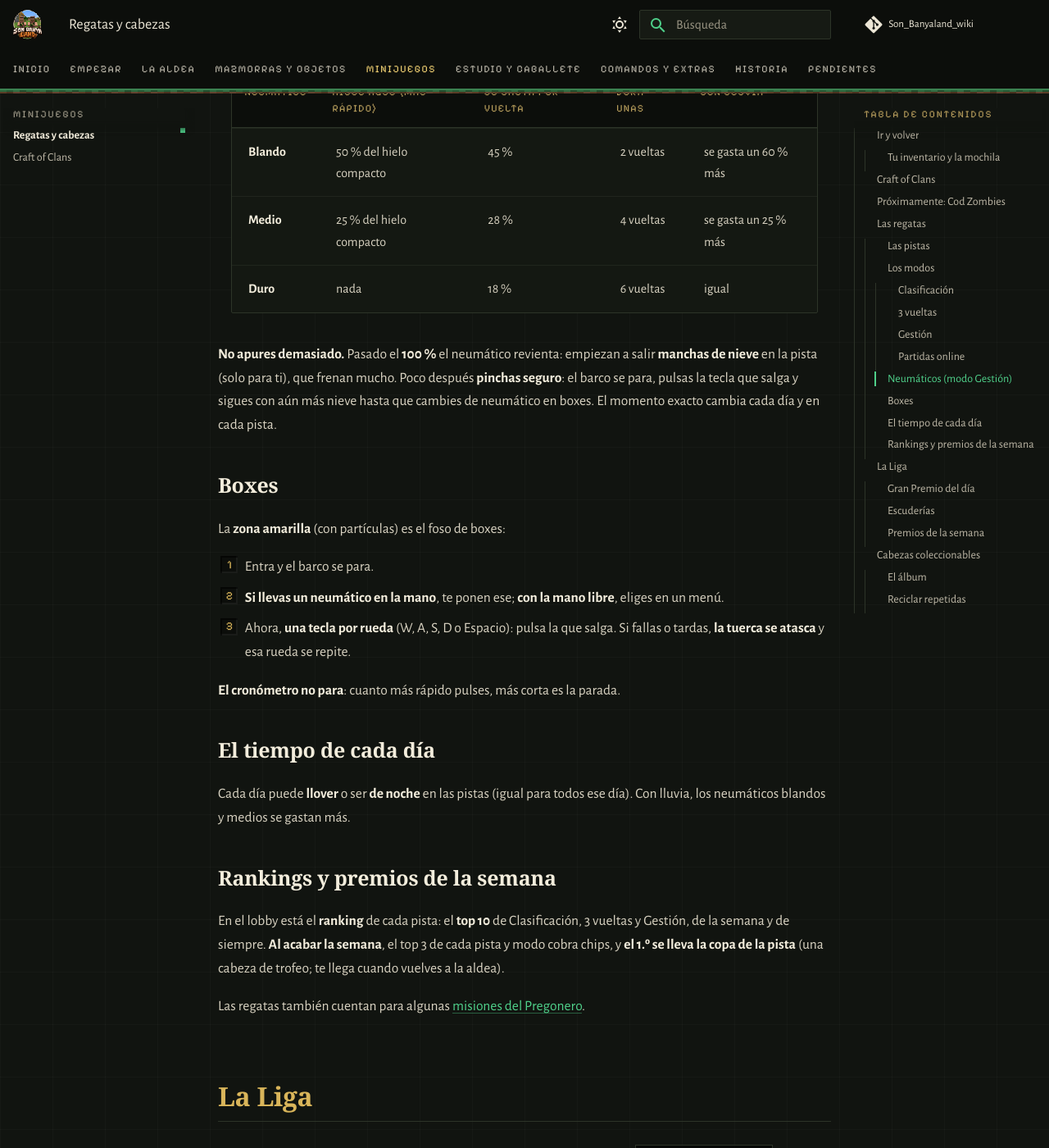
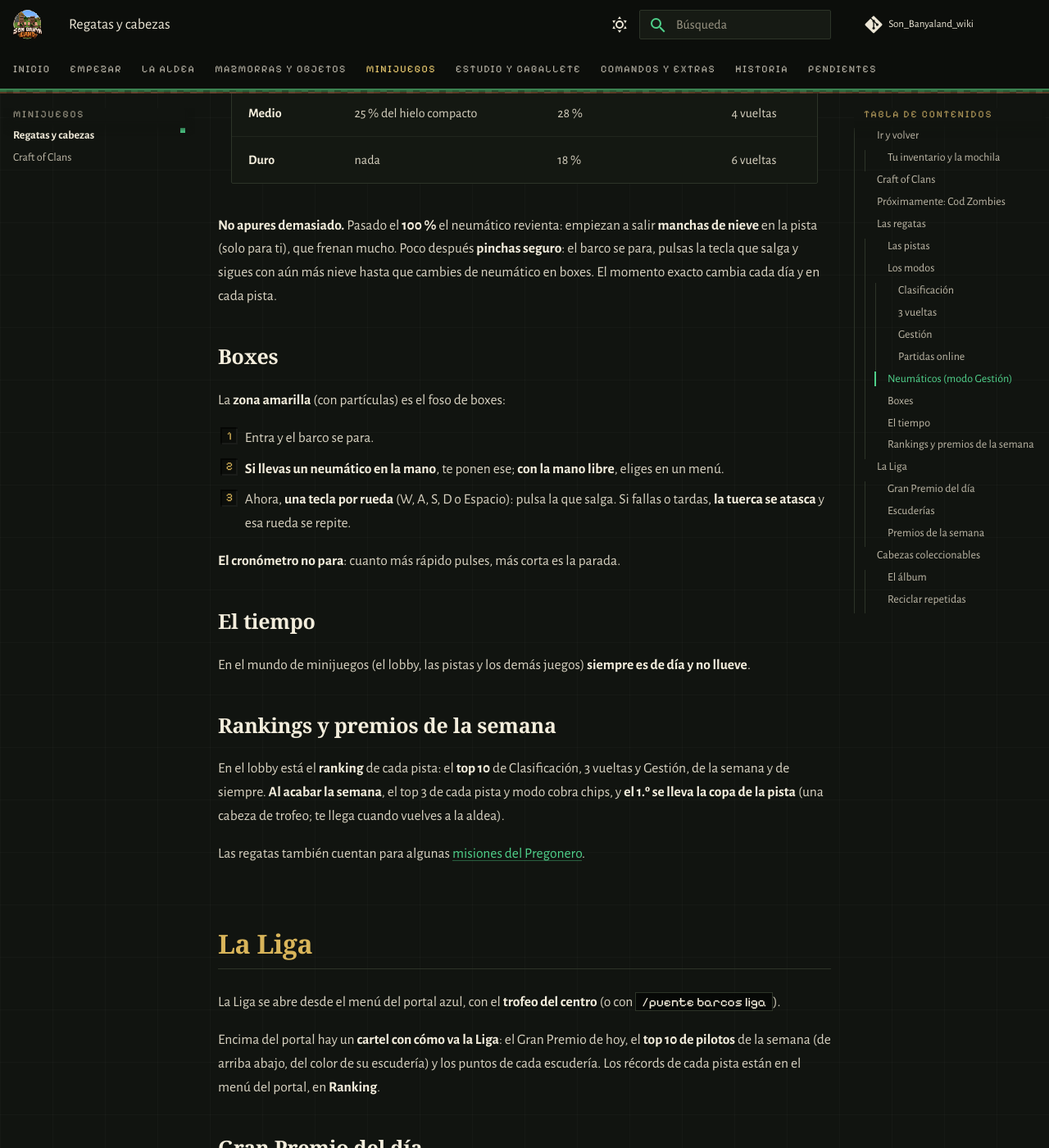
Before and after one commit to PigPilgrim/Son_Banyaland_wiki, an MkDocs documentation site: the page built from docs/minijuegos.md, in a window 1280 px wide and 1400 px high, scrolled down 4155 px. Shown: the whole window at 82% size. Built offline with MkDocs 1.6.1 and Material for MkDocs 9.7.7, drawn with Linux system fonts in a browser that asks for light colours; some web fonts are replaced; comment, search, counter and statistics services are not loaded; some of the changed text lies outside the part shown.

Commit message:
Barcos: cartel con la clasificación de la Liga; en minijuegos siempre es de día y no llueve
Co-Authored-By: Claude Opus 5.5 <noreply@anthropic.com>

```diff
--- a/docs/_generado/neumaticos.md
+++ b/docs/_generado/neumaticos.md
@@ -1,5 +1,5 @@
-| Neumático | Hielo azul (más rápido) | Se gasta por vuelta | Dura unas | Con lluvia |
-|---|---|---|---|---|
-| **Blando** | 50 % del hielo compacto | 45 % | 2 vueltas | se gasta un 60 % más |
-| **Medio** | 25 % del hielo compacto | 28 % | 4 vueltas | se gasta un 25 % más |
-| **Duro** | nada | 18 % | 6 vueltas | igual |
+| Neumático | Hielo azul (más rápido) | Se gasta por vuelta | Dura unas |
+|---|---|---|---|
+| **Blando** | 50 % del hielo compacto | 45 % | 2 vueltas |
+| **Medio** | 25 % del hielo compacto | 28 % | 4 vueltas |
+| **Duro** | nada | 18 % | 6 vueltas |
--- a/docs/_generado/regatas_numeros.md
+++ b/docs/_generado/regatas_numeros.md
@@ -7,6 +7,5 @@
 | Gestión sin usar 2 neumáticos distintos | +20 s |
 | Ganar una partida online | 2 chips I + 1 por cada rival (como mucho 5 premios al día, sumando todos los modos) |
 | Top 3 de la semana (cada pista, en Clasificación, 3 vueltas y Gestión) | 1.º 16 chips I · 2.º 8 chips I · 3.º 4 chips I · y el 1.º, la copa de la pista |
-| Probabilidad de lluvia / de noche cada día | 35 % / 40 % |
 | Parada en boxes | 4 teclas, 1 s para cada una |
 | Pinchazo seguro | entre el 100 % y el 115 % de desgaste |
--- a/docs/minijuegos.md
+++ b/docs/minijuegos.md
@@ -106,10 +106,9 @@ La **zona amarilla** (con partículas) es el foso de boxes:
 
 **El cronómetro no para**: cuanto más rápido pulses, más corta es la parada.
 
-### El tiempo de cada día
+### El tiempo
 
-Cada día puede **llover** o ser **de noche** en las pistas (igual para todos ese día). Con lluvia, los neumáticos
-blandos y medios se gastan más.
+En el mundo de minijuegos (el lobby, las pistas y los demás juegos) **siempre es de día y no llueve**.
 
 ### Rankings y premios de la semana
 
@@ -122,6 +121,10 @@ Las regatas también cuentan para algunas [misiones del Pregonero](misiones.md).
 ## La Liga
 
 La Liga se abre desde el menú del portal azul, con el **trofeo del centro** (o con `/puente barcos liga`).
+
+Encima del portal hay un **cartel con cómo va la Liga**: el Gran Premio de hoy, el **top 10 de pilotos** de la semana
+(de arriba abajo, del color de su escudería) y los puntos de cada escudería. Los récords de cada pista están en el
+menú del portal, en **Ranking**.
 
 ### Gran Premio del día
 
--- a/generar.py
+++ b/generar.py
@@ -551,7 +551,6 @@ def regatas():
         ("Ganar una partida online", f"{base} chips I + {rival} por cada rival (como mucho {barcos.TOPE_PREMIOS_DIA} premios al día, sumando todos los modos)"),
         ("Top 3 de la semana (cada pista, en Clasificación, 3 vueltas y Gestión)",
          " · ".join(f"{n}.º {c} chips I" for n, c in enumerate(barcos.PREMIO_SEMANA, start=1)) + " · y el 1.º, la copa de la pista"),
-        ("Probabilidad de lluvia / de noche cada día", f"{pct(barcos.PROB_LLUVIA)} / {pct(barcos.PROB_NOCHE)}"),
         ("Parada en boxes", f"{barcos.RUEDAS_PARADA} teclas, {barcos.VENTANA_TICKS / 20:g} s para cada una"),
         ("Pinchazo seguro", f"entre el {barcos.PINCHAZO_MIN} % y el {barcos.PINCHAZO_MAX} % de desgaste")]))
     liga = barcos.LIGA
@@ -570,9 +569,9 @@ def regatas():
         (f"**{liga['premios']['bronce']['nombre']}**", "3.º de la clasificación de pilotos"),
         (f"**{liga['premios']['copa']['nombre']}**", "Todos los pilotos de la escudería ganadora"),
         (f"**{liga['premios']['casco']['nombre']}**", "Quien sume más vueltas rápidas del día en la semana")]))
-    escribir("neumaticos.md", tabla(["Neumático", "Hielo azul (más rápido)", "Se gasta por vuelta", "Dura unas", "Con lluvia"], [
+    escribir("neumaticos.md", tabla(["Neumático", "Hielo azul (más rápido)", "Se gasta por vuelta", "Dura unas"], [
         (f"**{n['nombre']}**", "nada" if not n["hielo"] else f"{pct(n['hielo'])} del hielo compacto", f"{n['desgaste']} %",
-         f"{round(100 / n['desgaste'])} vueltas", "igual" if n["lluvia"] == 1 else f"se gasta un {round((n['lluvia'] - 1) * 100)} % más")
+         f"{round(100 / n['desgaste'])} vueltas")
         for n in barcos.NEUMATICOS.values()]))
 
 
```
